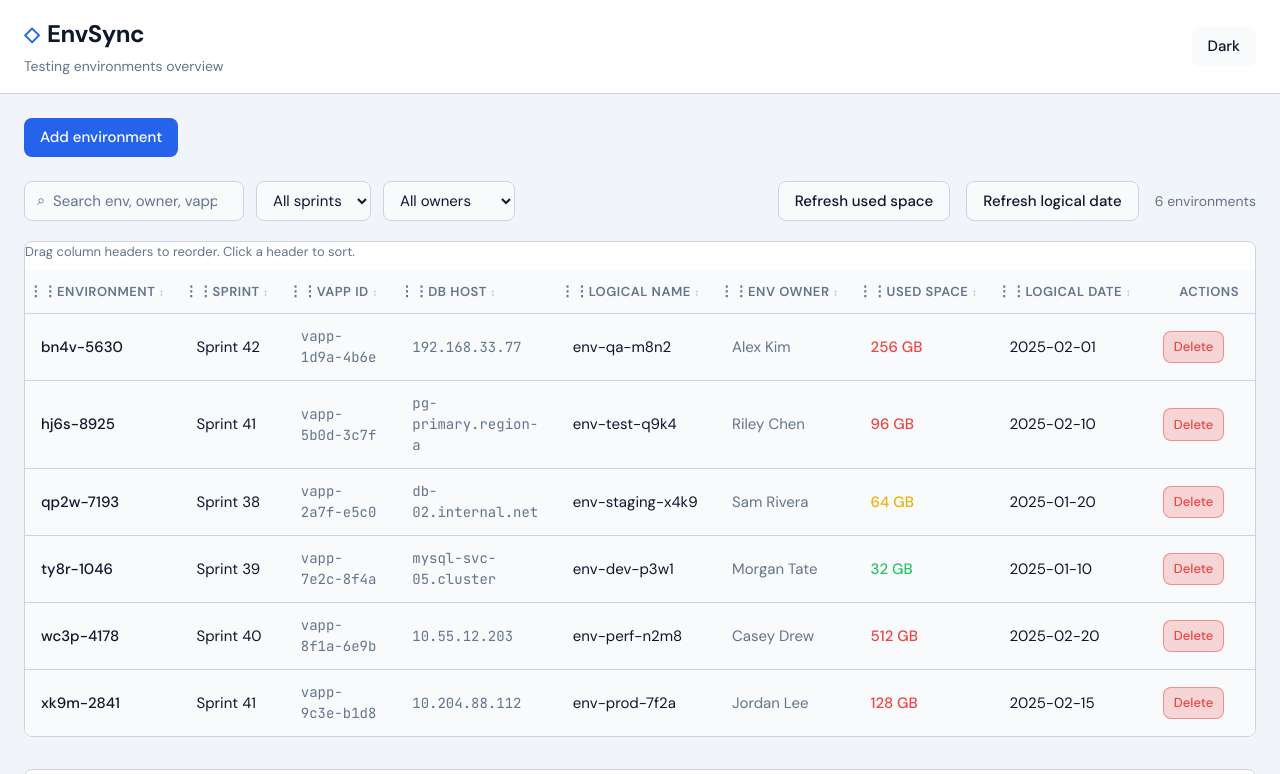
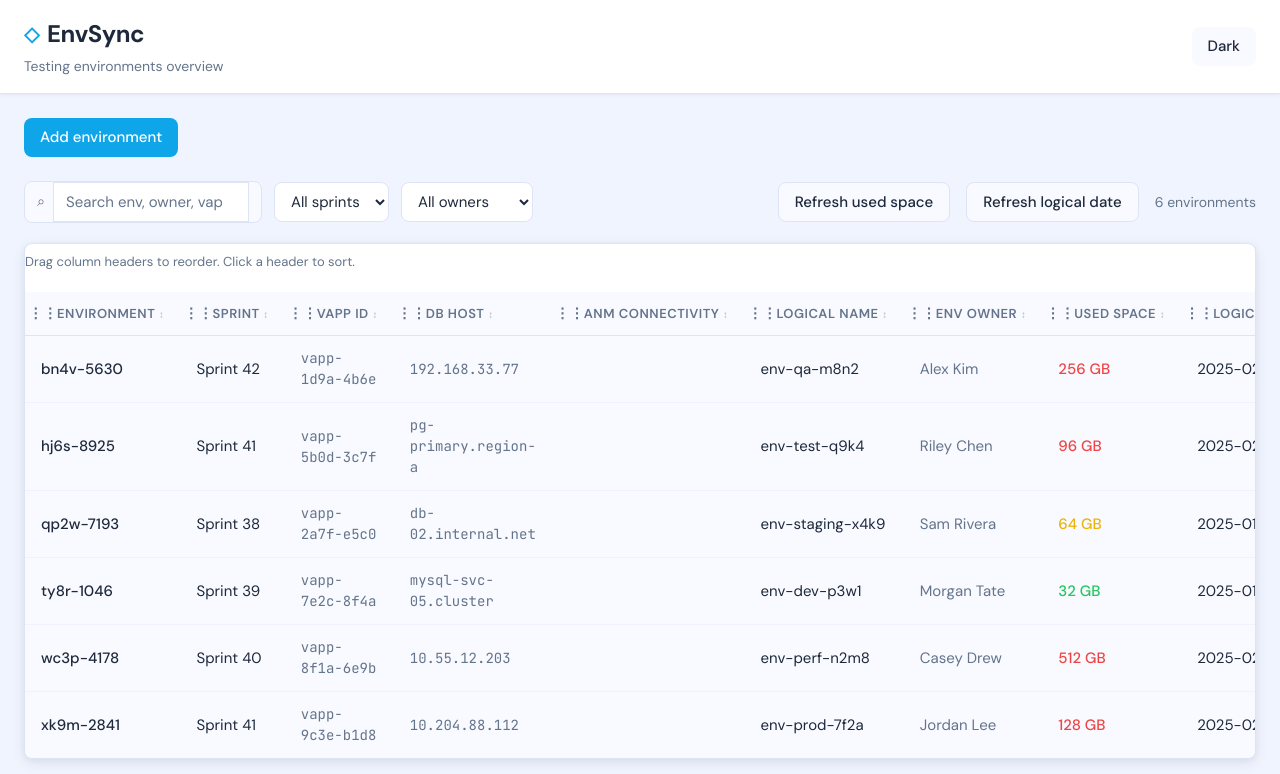
Before and after one commit to siddheshsurve/env-tracker-cursor, a website: page index.html in a window 1280 px wide. Both pictures are taken after a click on the button "Light". Shown: the top 774 px of the page. Drawn offline with Linux system fonts and the light colour scheme.

Commit message:
new field added & css update

```diff
--- a/app.js
+++ b/app.js
@@ -9,13 +9,14 @@ const COLUMNS = {
   sprint: { label: "Sprint", key: "sprint" },
   vappId: { label: "vApp ID", key: "vappId", className: "cell-vapp" },
   dbHost: { label: "DB Host", key: "dbHost", className: "cell-vapp" },
+  anmConnectivity: { label: "ANM Connectivity", key: "anmConnectivity", className: "cell-vapp" },
   logicalName: { label: "Logical name", key: "logicalName", className: "cell-name" },
   owner: { label: "Env owner", key: "owner", className: "cell-owner" },
   usedSpace: { label: "Used Space", key: "usedSpace" },
   logicalDate: { label: "Logical Date", key: "logicalDate" },
 };
 
-const DEFAULT_COLUMN_ORDER = ["envName", "sprint", "vappId", "dbHost", "logicalName", "owner", "usedSpace", "logicalDate"];
+const DEFAULT_COLUMN_ORDER = ["envName", "sprint", "vappId", "dbHost", "anmConnectivity", "logicalName", "owner", "usedSpace", "logicalDate"];
 const STORAGE_KEY = "envsync-column-order";
 const STORAGE_KEY_ENVS = "envsync-environments";
 
@@ -44,12 +45,12 @@ const DAEMON_LIST = [
 ];
 
 const DEFAULT_ENVIRONMENTS = [
-  { envName: "xk9m-2841", logicalName: "env-prod-7f2a", sprint: "Sprint 41", vappId: "vapp-9c3e-b1d8", dbHost: "10.204.88.112", owner: "Jordan Lee", usedSpace: "128 GB", logicalDate: "2025-02-15" },
-  { envName: "qp2w-7193", logicalName: "env-staging-x4k9", sprint: "Sprint 38", vappId: "vapp-2a7f-e5c0", dbHost: "db-02.internal.net", owner: "Sam Rivera", usedSpace: "64 GB", logicalDate: "2025-01-20" },
-  { envName: "bn4v-5630", logicalName: "env-qa-m8n2", sprint: "Sprint 42", vappId: "vapp-1d9a-4b6e", dbHost: "192.168.33.77", owner: "Alex Kim", usedSpace: "256 GB", logicalDate: "2025-02-01" },
-  { envName: "ty8r-1046", logicalName: "env-dev-p3w1", sprint: "Sprint 39", vappId: "vapp-7e2c-8f4a", dbHost: "mysql-svc-05.cluster", owner: "Morgan Tate", usedSpace: "32 GB", logicalDate: "2025-01-10" },
-  { envName: "hj6s-8925", logicalName: "env-test-q9k4", sprint: "Sprint 41", vappId: "vapp-5b0d-3c7f", dbHost: "pg-primary.region-a", owner: "Riley Chen", usedSpace: "96 GB", logicalDate: "2025-02-10" },
-  { envName: "wc3p-4178", logicalName: "env-perf-n2m8", sprint: "Sprint 40", vappId: "vapp-8f1a-6e9b", dbHost: "10.55.12.203", owner: "Casey Drew", usedSpace: "512 GB", logicalDate: "2025-02-20" },
+  { envName: "xk9m-2841", logicalName: "env-prod-7f2a", sprint: "Sprint 41", vappId: "vapp-9c3e-b1d8", dbHost: "10.204.88.112", anmConnectivity: "", owner: "Jordan Lee", usedSpace: "128 GB", logicalDate: "2025-02-15" },
+  { envName: "qp2w-7193", logicalName: "env-staging-x4k9", sprint: "Sprint 38", vappId: "vapp-2a7f-e5c0", dbHost: "db-02.internal.net", anmConnectivity: "", owner: "Sam Rivera", usedSpace: "64 GB", logicalDate: "2025-01-20" },
+  { envName: "bn4v-5630", logicalName: "env-qa-m8n2", sprint: "Sprint 42", vappId: "vapp-1d9a-4b6e", dbHost: "192.168.33.77", anmConnectivity: "", owner: "Alex Kim", usedSpace: "256 GB", logicalDate: "2025-02-01" },
+  { envName: "ty8r-1046", logicalName: "env-dev-p3w1", sprint: "Sprint 39", vappId: "vapp-7e2c-8f4a", dbHost: "mysql-svc-05.cluster", anmConnectivity: "", owner: "Morgan Tate", usedSpace: "32 GB", logicalDate: "2025-01-10" },
+  { envName: "hj6s-8925", logicalName: "env-test-q9k4", sprint: "Sprint 41", vappId: "vapp-5b0d-3c7f", dbHost: "pg-primary.region-a", anmConnectivity: "", owner: "Riley Chen", usedSpace: "96 GB", logicalDate: "2025-02-10" },
+  { envName: "wc3p-4178", logicalName: "env-perf-n2m8", sprint: "Sprint 40", vappId: "vapp-8f1a-6e9b", dbHost: "10.55.12.203", anmConnectivity: "", owner: "Casey Drew", usedSpace: "512 GB", logicalDate: "2025-02-20" },
 ];
 
 function generateId() {
@@ -67,6 +68,7 @@ function loadEnvs() {
           const env = { ...e, id: e.id || generateId() };
           // Normalize snake_case to camelCase for display
           if (e.db_host !== undefined && e.db_host !== null && env.dbHost === undefined) env.dbHost = e.db_host;
+          if (e.anm_connectivity !== undefined && e.anm_connectivity !== null && env.anmConnectivity === undefined) env.anmConnectivity = e.anm_connectivity;
           if (e.used_space !== undefined && e.used_space !== null && env.usedSpace === undefined) env.usedSpace = e.used_space;
           if (e.logical_date !== undefined && e.logical_date !== null && env.logicalDate === undefined) env.logicalDate = e.logical_date;
           // Ensure every column key exists so new fields display
@@ -175,6 +177,7 @@ function getEnvValue(env, colKey) {
   const val = env[colKey];
   if (val !== undefined && val !== null && val !== "") return String(val);
   if (colKey === "dbHost" && (env.db_host !== undefined && env.db_host !== null)) return String(env.db_host);
+  if (colKey === "anmConnectivity" && (env.anm_connectivity !== undefined && env.anm_connectivity !== null)) return String(env.anm_connectivity);
   if (colKey === "usedSpace") {
     const u = env.used_space;
     if (u !== undefined && u !== null && u !== "") return String(u);
@@ -592,6 +595,7 @@ addForm.addEventListener("submit", (e) => {
   const sprint = (fd.get("sprint") || "").trim();
   const vappId = (fd.get("vappId") || "").trim();
   const dbHost = (fd.get("dbHost") || "").trim();
+  const anmConnectivity = (fd.get("anmConnectivity") || "").trim();
   const logicalName = (fd.get("logicalName") || "").trim();
   const owner = (fd.get("owner") || "").trim();
   if (!envName || !sprint || !vappId || !logicalName || !owner) return;
@@ -601,6 +605,7 @@ addForm.addEventListener("submit", (e) => {
     sprint,
     vappId,
     dbHost: dbHost || "",
+    anmConnectivity: anmConnectivity || "",
     logicalName,
     owner,
     usedSpace: "",
--- a/index.html
+++ b/index.html
@@ -57,6 +57,14 @@
           <div class="add-form-row">
             <label for="input-dbHost">DB Host</label>
             <input type="text" id="input-dbHost" name="dbHost" placeholder="e.g. dbhost-sit-01" />
+          </div>
+          <div class="add-form-row">
+            <label for="input-anmConnectivity">ANM Connectivity</label>
+            <select id="input-anmConnectivity" name="anmConnectivity" aria-label="ANM Connectivity">
+              <option value="">—</option>
+              <option value="Yes">Yes</option>
+              <option value="No">No</option>
+            </select>
           </div>
           <div class="add-form-row">
             <label for="input-logicalName">Logical name</label>
--- a/styles.css
+++ b/styles.css
@@ -14,21 +14,63 @@
   --accent-hover: #60a5fa;
   --success: #22c55e;
   --radius: 8px;
+  --section-shadow: 0 4px 14px rgba(0, 0, 0, 0.18), 0 2px 6px rgba(0, 0, 0, 0.1);
   --font-sans: "DM Sans", system-ui, sans-serif;
   --font-mono: "JetBrains Mono", ui-monospace, monospace;
 }
 
-/* Light theme */
+/* Light theme – #F0F4FF base, soft blue tint */
 [data-theme="light"] {
-  --bg-page: #f1f5f9;
+  --bg-page: #f0f4ff;
   --bg-card: #ffffff;
-  --bg-row: #f8fafc;
-  --bg-row-hover: #e2e8f0;
-  --border: #cbd5e1;
-  --text: #0f172a;
+  --bg-row: #f8faff;
+  --bg-row-hover: #e8ecff;
+  --border: #dde4f5;
+  --text: #1e293b;
   --text-muted: #64748b;
-  --accent: #2563eb;
-  --accent-hover: #1d4ed8;
+  --accent: #0ea5e9;
+  --accent-hover: #0284c7;
+  --success: #10b981;
+  --section-shadow: 0 4px 14px rgba(15, 23, 42, 0.08), 0 2px 6px rgba(15, 23, 42, 0.04);
+  --shadow-sm: 0 1px 2px rgba(15, 23, 42, 0.04);
+  --shadow-md: 0 4px 12px rgba(15, 23, 42, 0.06);
+  --shadow-card: 0 1px 3px rgba(15, 23, 42, 0.04);
+}
+
+/* Light theme – depth and polish */
+[data-theme="light"] .header {
+  box-shadow: 0 1px 3px rgba(15, 23, 42, 0.06);
+}
+[data-theme="light"] .add-entry {
+  box-shadow: 0 1px 3px rgba(15, 23, 42, 0.05);
+  border: 1px solid var(--border);
+}
+[data-theme="light"] .search-wrap input,
+[data-theme="light"] .filter-select {
+  border: 1px solid #dde4f5;
+  background: #fff;
+}
+[data-theme="light"] .search-wrap input:focus {
+  border-color: var(--accent);
+  box-shadow: 0 0 0 3px rgba(14, 165, 233, 0.12);
+}
+[data-theme="light"] .env-table th,
+[data-theme="light"] .daemon-table th {
+  border-bottom: 1px solid #dde4f5;
+}
+[data-theme="light"] .env-table td,
+[data-theme="light"] .daemon-table td {
+  border-bottom: 1px solid #eef2ff;
+}
+[data-theme="light"] .btn-primary:focus-visible,
+[data-theme="light"] .btn-theme-toggle:focus-visible {
+  outline: none;
+  box-shadow: 0 0 0 3px rgba(14, 165, 233, 0.25);
+}
+[data-theme="light"] .footer {
+  border-top-color: #dde4f5;
+  background: #fff;
+  box-shadow: 0 -1px 3px rgba(15, 23, 42, 0.04);
 }
 
 *,
@@ -61,7 +103,7 @@ body {
 }
 
 .header-inner {
-  max-width: 1400px;
+  max-width: 1600px;
   margin: 0 auto;
   display: flex;
   align-items: center;
@@ -116,7 +158,7 @@ body {
 /* Main */
 .main {
   flex: 1;
-  max-width: 1400px;
+  max-width: 1600px;
   margin: 0 auto;
   width: 100%;
   padding: 1.5rem;
@@ -161,7 +203,7 @@ body {
   border: none;
   color: var(--text);
   font: inherit;
-  padding: 0.5rem 0;
+  padding: 0.5rem 0.75rem;
   outline: none;
 }
 
@@ -256,6 +298,21 @@ body {
   color: var(--text-muted);
 }
 
+.add-form-row select {
+  background: var(--bg-row);
+  border: 1px solid var(--border);
+  border-radius: var(--radius);
+  padding: 0.5rem 0.6rem;
+  font: inherit;
+  color: var(--text);
+  cursor: pointer;
+}
+
+.add-form-row select:focus {
+  border-color: var(--accent);
+  outline: none;
+}
+
 .add-form-actions {
   grid-column: 1 / -1;
   display: flex;
@@ -311,6 +368,7 @@ body {
   border: 1px solid var(--border);
   border-radius: var(--radius);
   overflow: hidden;
+  box-shadow: var(--section-shadow);
 }
 
 .table-scroll {
@@ -342,6 +400,7 @@ body {
 
 .table-hint {
   margin: 0 0 0.5rem;
+  padding: 0.5rem 0 0.75rem;
   font-size: 0.8125rem;
   color: var(--text-muted);
 }
@@ -476,6 +535,7 @@ body {
   border: 1px solid var(--border);
   border-radius: var(--radius);
   overflow: hidden;
+  box-shadow: var(--section-shadow);
 }
 
 .daemon-status-header {
@@ -514,11 +574,9 @@ body {
 
 .daemon-table th {
   background: var(--bg-row);
-  color: var(--text-muted);
-  font-weight: 600;
-  font-size: 0.8125rem;
-  text-transform: uppercase;
-  letter-spacing: 0.04em;
+  color: var(--text);
+  font-weight: 500;
+  font-size: 0.9375rem;
 }
 
 .daemon-table .daemon-col-label {
```
Also changed, not shown: README.md, 1 other file.
